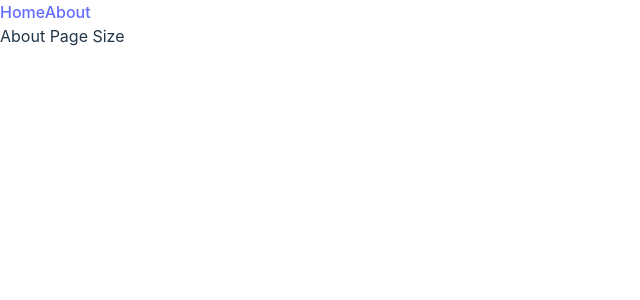
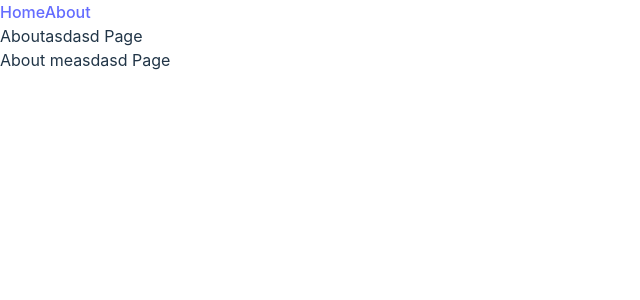
Before and after one commit to ImagineEthan/vue-demo, a Vue app: page /about in a window 1280 px wide. Shown: the top 300 px of the page, without its empty margins (0-640 px from the left). Built offline with nearby package versions, Linux system fonts and the light colour scheme.

Commit message:
'add ssdsdd'

```diff
--- a/src/pages/AboutPage.vue
+++ b/src/pages/AboutPage.vue
@@ -1,7 +1,8 @@
 <script setup lang="ts"></script>
 
 <template>
-  <div>About Page Size</div>
+  <div>About<span>asdasd</span> Page</div>
+  <div>About me<span>asdasd</span> Page</div>
 </template>
 
 <style scoped></style>
```
